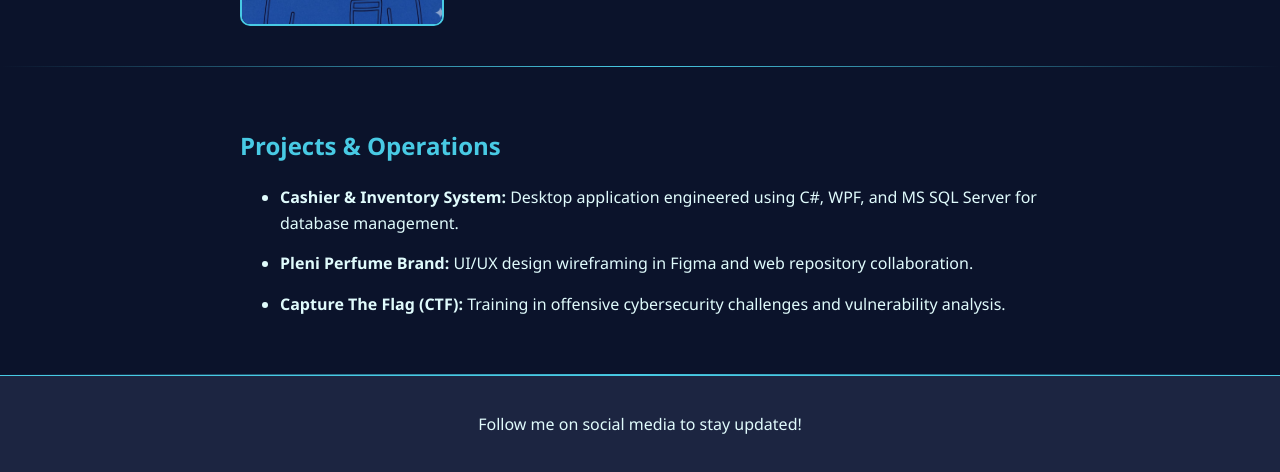
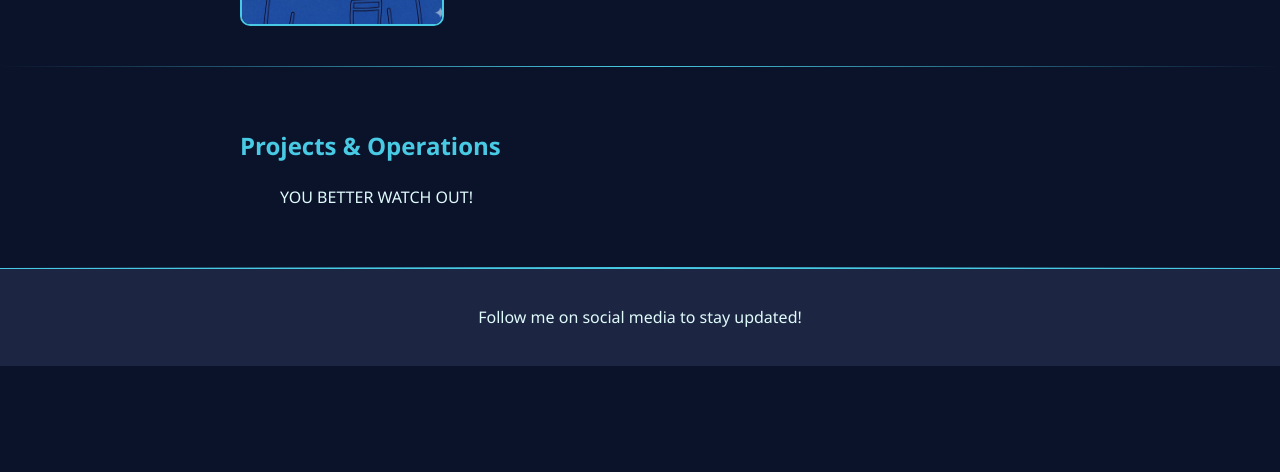
Before and after one commit to miinMaher/my-portifolio, a website: page index.html in a window 1280 px wide. Shown: the part 458-930 px from the top of the page. After the commit the page ends 824 px from the top, so only its background shows below. Drawn offline with Linux system fonts and the light colour scheme; a script that the page names is missing; files whose address does not match are found by name.

Commit message:
project desc

```diff
--- a/index.html
+++ b/index.html
@@ -33,10 +33,7 @@
   <div class="projects">
     <h2>Projects & Operations</h2>
     <ul class="project-list">
-      <li><strong>Cashier & Inventory System:</strong> Desktop application engineered using C#, WPF, and MS SQL Server for database management.</li>
-      <li><strong>Pleni Perfume Brand:</strong> UI/UX design wireframing in Figma and web repository collaboration.</li>
-      <li><strong>Capture The Flag (CTF):</strong> Training in offensive cybersecurity challenges and vulnerability analysis.</li>
-    </ul>
+      <p>YOU BETTER WATCH OUT!</p>
   </div>
   <hr>
 
--- a/script.js
+++ b/script.js
@@ -22,6 +22,7 @@ themeToggleBtn.addEventListener('click', () => {
             themeToggleBtn.textContent = 'Switch to Red Team';
             profileImage.src = 'images/defenderMe.jpg';
             profileImage.alt = 'Mina - Blue Team';
+            document.querySelector('.project-list').innerHTML = '<p>NOTHING YET😊</p>';
         }
 
         // 3. Remove the fade-out class so the new image fades back in
```
